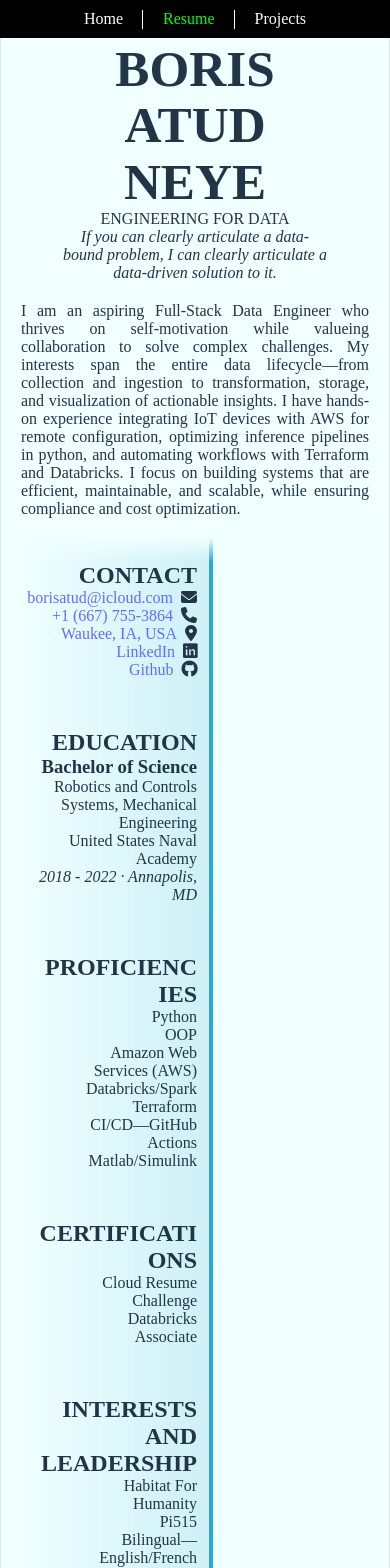
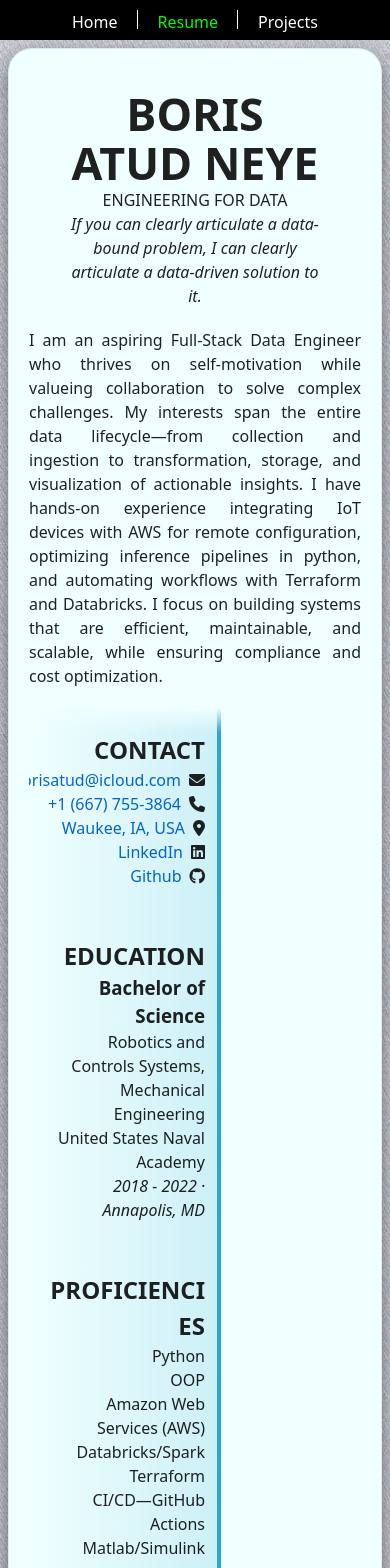
Before and after one commit to Bkekule/cloud-resume-challenge, a React (Vite) app in the folder frontend/: page /resume in a window 390 px wide. Shown: the top 1568 px of the page. Built offline with nearby package versions, Linux system fonts and the light colour scheme.

Commit message:
Feat: Enhanced Mobile for my resume page including focus-trap library inclusion.

```diff
--- a/frontend/package.json
+++ b/frontend/package.json
@@ -11,6 +11,7 @@
   },
   "dependencies": {
     "@fortawesome/fontawesome-free": "^7.1.0",
+    "focus-trap": "^7.6.6",
     "react": "^19.2.0",
     "react-dom": "^19.2.0",
     "react-router": "^7.9.6",
--- a/frontend/src/assets/stylesheets/default.css
+++ b/frontend/src/assets/stylesheets/default.css
@@ -1,100 +1,54 @@
-:main {
-  font-family: system-ui, Avenir, Helvetica, Arial, sans-serif;
-  line-height: 1.5;
-  font-weight: 400;
-
-  color-scheme: light dark;
-  color: rgba(255, 255, 255, 0.87);
-  background-color: #242424;
-
-  box-sizing: border-box;
-
-  font-synthesis: none;
-  text-rendering: optimizeLegibility;
-  -webkit-font-smoothing: antialiased;
-  -moz-osx-font-smoothing: grayscale;
-}
-
-a {
-  font-weight: 500;
-  color: #646cff;
-  text-decoration: inherit;
-}
-a:hover {
-  color: #535bf2;
-}
-
 body {
-  margin: 0;
-  display: flex;
-  flex-direction: column;
-  width: 100%;
-  height: 100%;
   background-image: url("imgs/sonic-silver-solid-color-background.jpg");
   background-repeat: round;
 }
 
-h1 {
-  font-size: 3.2em;
-  line-height: 1.1;
+main {
+  --header-height: 40px;
+
+  font-family: system-ui, Avenir, Helvetica, Arial, sans-serif;
+  font-weight: 400;
+  line-height: 1.5;
+  color-scheme: light dark;
+  color: rgb(0 0 0 / 87%);
+  box-sizing: border-box;
+  font-synthesis: none;
+  text-rendering: optimizelegibility;
+  -webkit-font-smoothing: antialiased;
+  -moz-osx-font-smoothing: grayscale;
+  display: flex;
+  flex-direction: column;
+
+  & a {
+    color: #06c;
+    text-decoration: none;
+    font-weight: 500;
+    transition: color 0.2s ease;
   }
 
-button {
-  border-radius: 8px;
-  border: 1px solid transparent;
-  padding: 0.6em 1.2em;
-  font-size: 1em;
-  font-weight: 500;
-  font-family: inherit;
-  background-color: #1a1a1a;
-  cursor: pointer;
-  transition: border-color 0.25s;
-}
-button:hover {
-  border-color: #646cff;
-}
-button:focus,
-button:focus-visible {
-  outline: 4px auto -webkit-focus-ring-color;
-}
-
-@media (prefers-color-scheme: light) {
-  :root {
-    color: #213547;
-    background-color: #ffffff;
-  }
-  a:hover {
-    color: #747bff;
-  }
-  button {
-    background-color: #f9f9f9;
-  }
-}
-
-header {
+  & header {
     display: flex;
     flex-direction: column;
     align-items: center;
-  background-color: rgb(0, 0, 0);
+    background-color: rgb(0 0 0);
     position: fixed;
     top: 0;
     left: 0;
     width: 100%;
+    height: var(--header-height);
     z-index: 1000;
-}
 
-header nav {
+    & nav {
       display: flex;
-}
 
-header nav a {
+      & a {
         color: white;
         padding: 10px 20px;
         position: relative;
         align-items: center;
       }
 
-header nav a:not(:last-child)::after {
+      & a:not(:last-child)::after {
         content: "";
         position: absolute;
         right: 0;
@@ -103,7 +57,14 @@ header nav a:not(:last-child)::after {
         background-color: white;
       }
 
-header nav a.active {
-  color: #00ff00;
+      & a.active {
+        color: #0f0;
         background: none;
       }
+    }
+  }
+
+  & a:hover {
+    color: #535bf2;
+  }
+}
--- a/frontend/src/assets/stylesheets/pages/resume.css
+++ b/frontend/src/assets/stylesheets/pages/resume.css
@@ -24,9 +24,17 @@ body[location="resume"] main .container {
   border: 1px solid rgb(0 0 0 / 8%);
   box-shadow: 0 var(--space-xs) var(--space-lg) rgb(0 0 0 / 50%);
   border-radius: var(--space-xl);
-  margin: 0 auto;
+  margin: var(--header-height) auto 0;
   transition: box-shadow 180ms ease, transform 180ms ease;
   inline-size: 100%;
+  position: relative;
+
+  & .main,
+  & .main > aside.sidebar,
+  & .main > aside.content {
+    min-width: 0;
+    max-width: 100%;
+  }
 
   & h1,
   & h2,
@@ -38,12 +46,50 @@ body[location="resume"] main .container {
     hyphens: auto;
   }
 
+  & .header .title-row h1 {
+    font-size: 2.8em;
+    line-height: 1.1;
+  }
+
+  & .header .title-row h1,
+  & .main aside.sidebar section article,
+  & .main aside.sidebar section article h3,
+  & .main aside.sidebar section article p,
+  & .main aside.content section h2,
+  & .main aside.content section article h3 {
+    margin: 0;
+  }
+
+  & .header .title-row .tagline,
+  & .main aside.content section article .functional-area,
+  /* stylelint-disable-next-line selector-class-pattern */
+  & .main aside.content section article .duration\/location,
+  & .main aside.sidebar section article p.dates-location {
+    font-style: italic;
+  }
+
   & .header {
     display: flex;
+    flex-direction: row;
+    align-items: center;
+
+    & button.open-sidebar {
+      display: none;
+      margin-top: var(--space-2xl);
+      align-self: flex-start;
+      padding: var(--space-sm) var(--space-md);
+      background-color: rgb(58 9 91);
+      font-size: larger;
+      border-radius: var(--space-sm);
+    }
+
+    & .title-row {
+      margin: var(--space-lg) var(--space-2xl);
+      display: flex;
       flex-direction: column;
-    align-items: center;
       text-align: center;
-    margin: var(--space-lg) var(--space-2xl);
+      flex: 1;
+    }
   }
 
   & .intro {
@@ -111,21 +157,84 @@ body[location="resume"] main .container {
         border-bottom: none;
       }
     }
+
+    & section.contact {
+      --icon-position: after;
+
+      & .email,
+      & .github,
+      & .linked-in,
+      & .telephone,
+      & .location {
+        display: inline-flex;
+        flex-direction: row;
+        align-items: center;
+        gap: var(--space-xs);
+
+        &::after {
+          font-family: "Font Awesome 6 Free", sans-serif;
+          font-weight: var(--logo-font-weight);
+          order: 1;
+        }
+      }
+
+      & .email::after {
+        content: "\f0e0";
+      }
+
+      & .github::after,
+      & .linked-in::after {
+        font-family: "Font Awesome 6 Brands", sans-serif;
+      }
+
+      & .github::after {
+        content: "\f09b";
+      }
+
+      & .linked-in::after {
+        content: "\f08c";
+      }
+
+      & .telephone::after {
+        content: "\f095";
+      }
+
+      & .location::after {
+        content: "\f3c5";
+      }
+    }
+  }
 }
 
 @media (--phone) {
-    & .main {
+  body[location="resume"] {
+    margin: 0;
+  }
+
+  body[location="resume"] main .container {
+    border: none;
+    border-radius: 0;
+
+    & .intro {
+      text-align: center;
+    }
+  }
+
+  body[location="resume"] main .container .main {
     flex-direction: column;
 
     & aside.sidebar {
-        flex: 1 1 100%;
-        padding: var(--space-lg) var(--space-md);
-        mask-image: linear-gradient(
-          to bottom,
-          transparent 0%,
-          black var(--space-xl),
-          black 100%
-        );
+      display: none;
+    }
+
+    & .sidebar-open aside.sidebar {
+      display: flex;
+      position: relative;
+      inset: auto;
+      z-index: 1;
+      background: var(--color-bg);
+      overflow-y: auto;
+      padding: var(--space-xl) var(--space-md);
 
       &::after {
         inset: auto auto 0 0;
@@ -133,10 +242,41 @@ body[location="resume"] main .container {
         height: 4px;
       }
     }
+  }
 
-      & aside.content {
-        margin-left: 0;
+  body[location="resume"] main .container .header button.open-sidebar {
+    display: inline-flex;
   }
+
+  body[location="resume"] main .container .main.sidebar-open aside.sidebar {
+    display: block;
+    position: absolute;
+    inset: 0;
+    z-index: 1000;
+    background: var(--color-bg);
+    overflow-y: auto;
+    padding: var(--space-xl) var(--space-md);
+    mask-image: none;
+
+    & button.close-sidebar {
+      position: absolute;
+      right: var(--space-md);
+      background: rgb(110 8 8);
+    }
+
+    & section {
+      text-align: left;
+      align-items: flex-start;
+    }
+  }
+
+  body[location="resume"] main .container .main aside.sidebar section.contact {
+    & .email::after,
+    & .github::after,
+    & .linked-in::after,
+    & .telephone::after,
+    & .location::after {
+      order: -1;
     }
   }
 }
@@ -151,16 +291,10 @@ body[location="resume"] main .container:hover {
   }
 }
 
-body[location="resume"] main .container .main,
-body[location="resume"] main .container .main > aside.sidebar,
-body[location="resume"] main .container .main > aside.content {
-  min-width: 0;
-  max-width: 100%;
-}
-
 body[location="resume"] main .container .main aside.sidebar section ul {
   list-style: none;
   margin: 0;
+  padding: 0;
 
   & li {
     white-space: normal;
@@ -175,82 +309,3 @@ body[location="resume"] main .container .main aside.sidebar section h2 {
   text-align: right;
   margin: 0;
 }
-
-body[location="resume"] main .container .main aside.sidebar section.contact {
-  & .email::after {
-    content: "\f0e0";
-    font-family: "Font Awesome 6 Free", sans-serif;
-    font-weight: var(--logo-font-weight);
-    margin-left: var(--space-xs);
-  }
-
-  & .github::after {
-    content: "\f09b";
-    font-family: "Font Awesome 6 Brands", sans-serif;
-    font-weight: var(--logo-font-weight);
-    margin-left: var(--space-xs);
-  }
-
-  & .linked-in::after {
-    content: "\f08c";
-    font-family: "Font Awesome 6 Brands", sans-serif;
-    font-weight: var(--logo-font-weight);
-    margin-left: var(--space-xs);
-  }
-
-  & .telephone::after {
-    content: "\f095";
-    font-family: "Font Awesome 6 Free", sans-serif;
-    font-weight: var(--logo-font-weight);
-    margin-left: var(--space-xs);
-  }
-
-  & .location::after {
-    content: "\f3c5";
-    font-family: "Font Awesome 6 Free", sans-serif;
-    font-weight: var(--logo-font-weight);
-    margin-left: var(--space-xs);
-  }
-}
-
-body[location="resume"] main .container .header h1,
-body[location="resume"] main .container .main aside.sidebar section article,
-body[location="resume"] main .container .main aside.sidebar section article h3,
-body[location="resume"] main .container .main aside.sidebar section article p,
-body[location="resume"] main .container .main aside.content section h2,
-body[location="resume"] main .container .main aside.content section article h3 {
-  margin: 0;
-}
-
-body[location="resume"]
-  main
-  .container
-  .header
-  .tagline,
-body[location="resume"]
-  main
-  .container
-  .main
-  aside.content
-  section
-  article
-  .functional-area,
-body[location="resume"]
-  main
-  .container
-  .main
-  aside.content
-  section
-  article
-  /* stylelint-disable-next-line selector-class-pattern */
-  .duration\/location,
-body[location="resume"]
-  main
-  .container
-  .main
-  aside.sidebar
-  section
-  article
-  p.dates-location {
-  font-style: italic;
-}
--- /dev/null
+++ b/frontend/src/components/Button.jsx
@@ -0,0 +1,15 @@
+export default function Button(props) {
+  return (
+    <button
+      type={props.type}
+      disabled={props.disabled}
+      onClick={props.onClick}
+      aria-label={props.ariaLabel}
+      aria-controls={props.ariaControls}
+      className={props.className}
+      ref={props.ref}
+    >
+      <span aria-hidden>{props.icon}</span>
+    </button>
+  );
+}
--- a/frontend/src/components/resume/Header.jsx
+++ b/frontend/src/components/resume/Header.jsx
@@ -1,9 +1,23 @@
+import Button from "comps/Button";
+
 export default function Header(props) {
   return (
     <div className="header">
-      <h1>{props.name}</h1>
-      <div className="specialization">{props.specialization}</div>
-      <div className="tagline">{props.tagline}</div>
+      <Button
+        className="open-sidebar"
+        type="button"
+        aria-controls={props.sidebarID}
+        aria-expanded={props.sidebarOpen}
+        onClick={props.handleSidebar}
+        ref={props.sidebarButtonRef}
+        icon="☰"
+      />
+
+      <div className="title-row">
+        <h1>{props.name}</h1>
+        <div className="specialization">{props.specialization}</div>
+        <div className="tagline">{props.tagline}</div>
+      </div>
     </div>
   );
 }
--- a/frontend/src/data/ResumeData.js
+++ b/frontend/src/data/ResumeData.js
@@ -59,7 +59,7 @@ export const resumeData = {
     {
       title: "Data Engineer",
       functionalArea:
-        "Constructions and Road Building Automation, John Deere ISG",
+        "Construction and Road Building Automation, John Deere ISG",
       dates: "Sep 2024 - current",
       location: "Urbandale, IA",
       accomplishments: [
--- a/frontend/src/pages/ResumePage.jsx
+++ b/frontend/src/pages/ResumePage.jsx
@@ -1,17 +1,110 @@
+import Button from "comps/Button";
 import ResumeHeader from "comps/resume/Header.jsx";
 import Intro from "comps/resume/Intro.jsx";
 import SideBar from "comps/resume/SideBar.jsx";
 import Content from "comps/resume/Content.jsx";
 import "css/pages/resume.css";
 import { resumeData } from "data/ResumeData.js";
+import { createFocusTrap } from "focus-trap";
+import { useEffect, useRef, useState } from "react";
 
 export default function ResumePage() {
+  const [sidebarOpen, setSidebarOpen] = useState(false);
+  const sidebarRef = useRef(null);
+  const sidebarButtonRef = useRef(null);
+  const tabAbleSelectors = [
+    "a[href]",
+    "area[href]",
+    "button:not([disabled])",
+    'input:not([disabled]):not([type="hidden"])',
+    "select:not([disabled])",
+    "textarea:not([disabled])",
+    '[tabindex]:not([tabindex="-1"])',
+  ];
+
+  useEffect(() => {
+    document.body.style.overflow = sidebarOpen ? "hidden" : "";
+    return () => {
+      document.body.style.overflow = "";
+    };
+  }, [sidebarOpen]);
+
+  useEffect(() => {
+    const onKeyDown = (e) => {
+      if (e.key === "Escape") setSidebarOpen(false);
+    };
+
+    if (sidebarOpen) {
+      document.addEventListener("keydown", onKeyDown);
+      return () => document.removeEventListener("keydown", onKeyDown);
+    }
+  }, [sidebarOpen]);
+
+  useEffect(() => {
+    if (sidebarOpen) return;
+
+    const onKeyDown = (e) => {
+      if (e.key !== "Escape") return;
+      const active = document.activeElement;
+      if (active && typeof active.blur === "function") {
+        active.blur();
+      }
+    };
+
+    document.addEventListener("keydown", onKeyDown);
+    return () => document.removeEventListener("keydown", onKeyDown);
+  }, [sidebarOpen]);
+
+  useEffect(() => {
+    if (!sidebarRef.current) return;
+    const trap = createFocusTrap(sidebarRef.current, {
+      initialFocus: () => {
+        const tabAbleElt = sidebarRef.current.querySelector(
+          tabAbleSelectors.join(",")
+        );
+        return tabAbleElt || sidebarRef.current;
+      },
+      returnFocusOnDeactivate: true,
+      setReturnFocus: () => sidebarButtonRef.current,
+    });
+    if (sidebarOpen) trap.activate();
+    else trap.deactivate();
+    return () => trap.deactivate();
+  }, [sidebarOpen]);
+
+  const handleSidebar = () => {
+    setSidebarOpen((prev) => !prev);
+  };
+
+  const sidebarID = "resume-sidebar";
   return (
     <div className="container">
-      <ResumeHeader {...resumeData.header} />
+      <ResumeHeader
+        {...resumeData.header}
+        handleSidebar={handleSidebar}
+        sidebarOpen={sidebarOpen}
+        sidebarButtonRef={sidebarButtonRef}
+        sidebarID={sidebarID}
+      />
       <Intro {...resumeData} />
-      <div className="main">
-        <aside className="sidebar">
+      <div className={`main${sidebarOpen ? " sidebar-open" : ""}`}>
+        <aside
+          className="sidebar"
+          id={sidebarID}
+          aria-hidden={!sidebarOpen}
+          tabIndex="-1"
+          ref={sidebarRef}
+        >
+          {sidebarOpen && (
+            <Button
+              type="button"
+              disabled={false}
+              onClick={handleSidebar}
+              aria-label="Close About"
+              className="close-sidebar"
+              icon="✕"
+            />
+          )}
           <SideBar {...resumeData.sidebar} />
         </aside>
         <aside className="content">
```
Also changed, not shown: 1 other file (tests, documents, lock files or other folders). Lines whose indentation alone changed are shown as unchanged.
